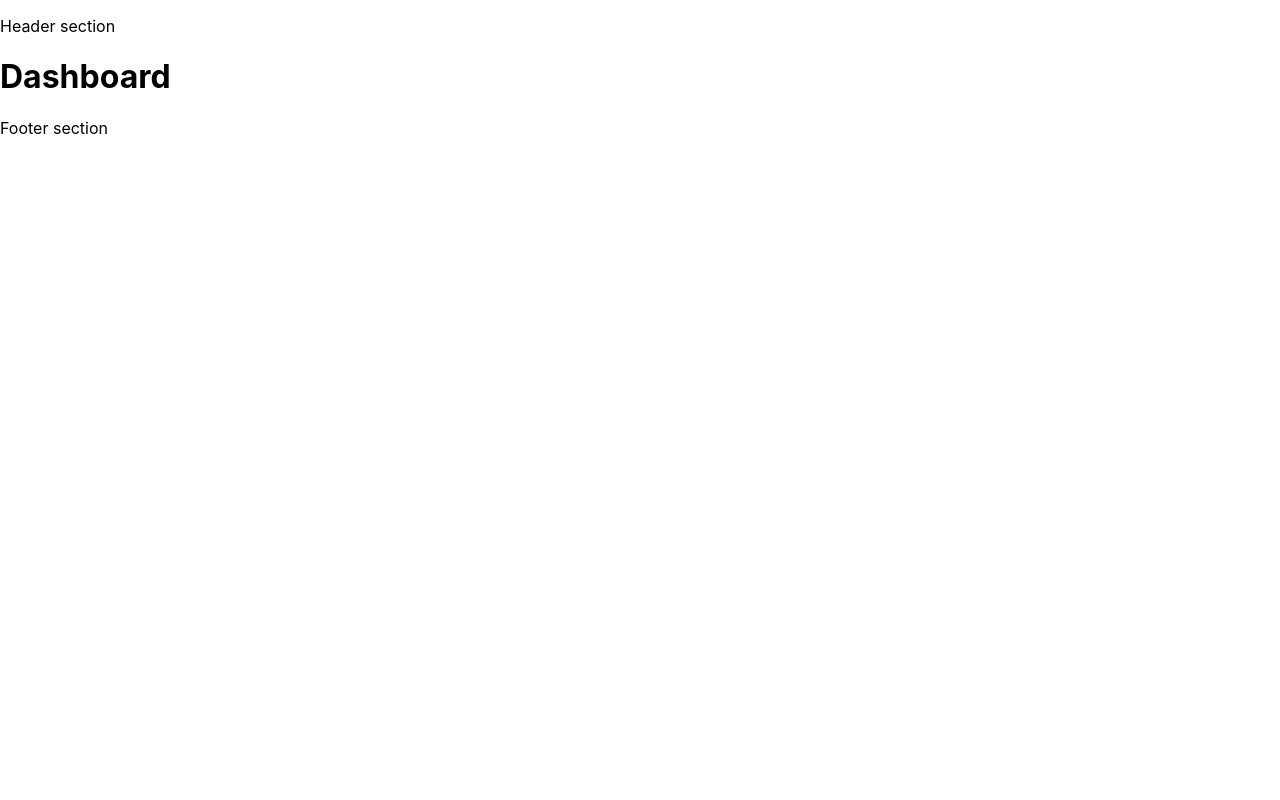
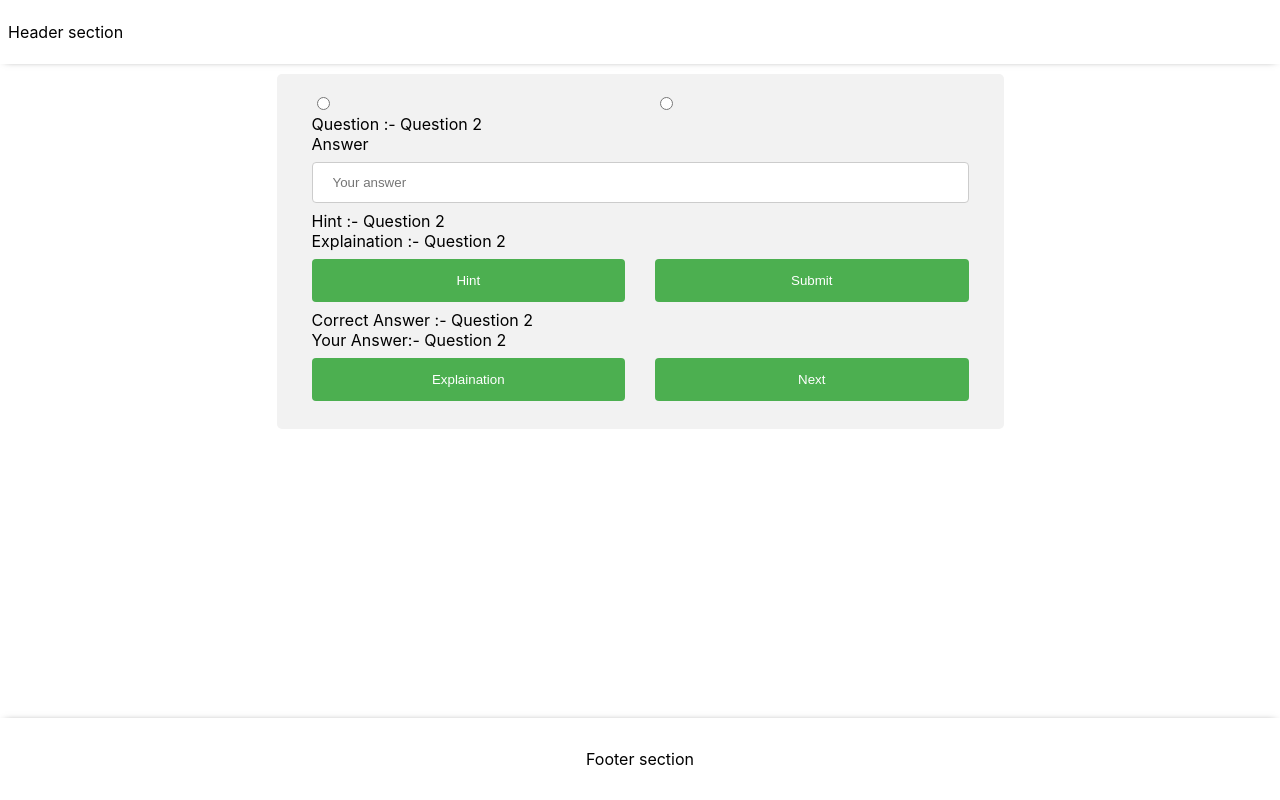
Before and after one commit to discussion4all/Blast-Test-Project, a React (Create React App) app: page /dashboard in a window 1280 px wide. Built offline with nearby package versions, Linux system fonts and the light colour scheme; sample sign-in values are in the browser's storage.

Commit message:
set design for question

```diff
--- a/package.json
+++ b/package.json
@@ -6,6 +6,7 @@
     "@testing-library/jest-dom": "^5.11.6",
     "@testing-library/react": "^11.2.2",
     "@testing-library/user-event": "^12.6.0",
+    "axios": "^0.21.1",
     "react": "^17.0.1",
     "react-dom": "^17.0.1",
     "react-router-dom": "^5.2.0",
--- a/src/App.js
+++ b/src/App.js
@@ -5,6 +5,8 @@ import { BrowserRouter as Router, Switch, Route, Link } from "react-router-dom";
 import routes from "./routes/routes";
 
 import './App.css';
+import "./style/css/style.css";
+
 
 function App() {
   return (
--- a/src/components/common/footer.js
+++ b/src/components/common/footer.js
@@ -1,8 +1,8 @@
 const Footer = () => {
     return(
-        <>
+        <div className="bottom-box-1">
             <p>Footer section</p>
-        </>
+        </div>
     )
 }
 
--- a/src/components/common/header.js
+++ b/src/components/common/header.js
@@ -1,8 +1,8 @@
 const Header = () => {
     return(
-        <>
+        <div  className="nax-bar-main ">
             <p>Header section</p>
-        </>
+        </div>
     )
 }
 
--- a/src/components/dashboard/dashboard.js
+++ b/src/components/dashboard/dashboard.js
@@ -1,11 +1,66 @@
+import React from "react";
 import Footer from "../common/footer";
 import Header from "../common/header";
-
+import ApiServiceCall from "../../services/api";
+import {  useHistory } from "react-router-dom";
 const Dashboard = () => {
+	const History =  useHistory();
+	if (localStorage.getItem("token") === null) {
+	    History.push("/");
+	}
     return(
         <>
             <Header/>
-            <h1>Dashboard</h1>
+            	<div className="container">
+            		<div className="_vertical-center">
+            			<div className="main-div">
+						  <form >
+						  	<div className="more-select">
+				            	<div className="input-box-web">
+				            		<input type="radio" name="examtype" />
+						        </div>
+					            <div className="input-box-web">
+					              <input type="radio" name="examtype"/>
+						        </div>
+			            	</div>
+						  	<div className="cut-box">
+						    	<label for="fname">Question :-  </label><span >Question 2</span >
+						    </div>
+						    <div className="cut-box">
+							    <label for="lname">Answer</label>
+							    <input className="text-box-cust" type="text" id="answer" name="lastname" placeholder="Your answer"/>
+							    <label for="fname">Hint :-  </label><span >Question 2</span >
+							    <br/>
+							    <label for="fname">Explaination :-  </label><span >Question 2</span >
+							</div>
+						    <div className="more-select">
+				            	<div className="input-box-web">
+				            		<input type="button" className="submit-btn" value="Hint"/>
+						        </div>
+					            <div className="input-box-web">
+					              <input type="button" className="submit-btn" value="Submit"/>
+						        </div>
+			            	</div>
+			            	<div className="more-select">
+				            	<div className="input-box-web">
+				            		<label for="fname">Correct Answer :-  </label><span >Question 2</span >
+				            		<br/>
+				            		<label for="fname">Your Answer:-  </label><span >Question 2</span >
+						        </div>
+
+			            	</div>
+			            	<div className="more-select">
+				            	<div className="input-box-web">
+				            		<input type="button" className="submit-btn" value="Explaination"/>
+						        </div>
+					            <div className="input-box-web">
+					              <input type="button" className="submit-btn" value="Next"/>
+						        </div>
+			            	</div>
+						  </form>
+						</div>
+            		</div>
+            	</div>
             <Footer/>
         </>
     )
--- a/src/components/login/login.js
+++ b/src/components/login/login.js
@@ -1,11 +1,31 @@
+import React from "react";
 import Footer from "../common/footer";
 import Header from "../common/header";
-
+import ApiServiceCall from "../../services/api";
+import {  useHistory } from "react-router-dom";
 const Login = () => {
+	const History =  useHistory();
+	const onSubmit = async () => {
+		try {
+			var result = await ApiServiceCall.login({});
+			if(result.data.err === null){
+				window.localStorage.setItem("token", result.data.data);
+				History.push('/dashboard')
+			}else{
+				alert("Something wrong!")
+			}
+		}catch (e) {
+			console.log("===>",e);
+		}
+	}
     return(
         <>
             <Header/>
-            <h1>Login</h1>
+            	<div className="container">
+            		<div className="vertical-center">
+            			<button className="button" onClick={onSubmit}>Login</button>
+            		</div>
+            	</div>
             <Footer/>
         </>
     )
--- a/src/services/api.js
+++ b/src/services/api.js
@@ -1,6 +1,5 @@
 import config from "../config";
 import axios from "axios";
-import {  useHistory } from "react-router-dom";
 import setAuthToken from "../utils/setAuthToken";
 
 const api_url = config.server.ip + config.server.port+"/";
--- a/src/style/css/style.css
+++ b/src/style/css/style.css
@@ -0,0 +1,92 @@
+.button {
+  background-color: #4CAF50; /* Green */
+  border: none;
+  color: white;
+  padding: 15px 32px;
+  text-align: center;
+  text-decoration: none;
+  display: inline-block;
+  font-size: 16px;
+}
+
+.button1 {background-color: #4CAF50;} /* Green */
+
+.bottom-box-1 {
+  z-index: 9999;
+  background-color: #fff;
+  display: flex;
+  justify-content: center;
+  position: fixed;
+  width: 100%;
+  bottom: 0;
+  padding: 15px 0;
+  left: 0;
+  right: 0;
+  box-shadow: 0 0 8px -5px #000;
+}
+
+.nax-bar-main  {
+	box-shadow: 0 0 8px -5px #000;
+ 	justify-content: center;
+    padding: 0.375rem 0rem 0.375rem 0.5rem !important;
+}
+.more-select {
+  width: 100%;
+  display: flex;
+  margin: 0;
+}
+
+.input-box-web {
+    padding: 0px 15px;
+    width: 50%;
+    box-sizing: border-box;
+}
+
+.container {
+  max-width: 767px;
+  margin: 0 auto;
+}
+.vertical-center {
+  margin: 0;
+  position: absolute;
+  top: 50%;
+  -ms-transform: translateY(-50%);
+  transform: translateY(-50%);
+}
+
+.text-box-cust {
+  width: 100%;
+  padding: 12px 20px;
+  margin: 8px 0;
+  display: inline-block;
+  border: 1px solid #ccc;
+  border-radius: 4px;
+  box-sizing: border-box;
+}
+
+.submit-btn {
+  width: 100%;
+  background-color: #4CAF50;
+  color: white;
+  padding: 14px 20px;
+  margin: 8px 0;
+  border: none;
+  border-radius: 4px;
+  cursor: pointer;
+}
+.submit-btn:hover {
+  background-color: #45a049;
+}
+
+.main-div {
+  border-radius: 5px;
+  background-color: #f2f2f2;
+  padding: 20px;
+  margin: 20px;
+  margin-top: 10px;
+  margin-bottom: 10px;
+}
+
+.cut-box{
+  padding: 0px 15px;
+}
```
Also changed, not shown: 2 other files (tests, documents, lock files or other folders).
